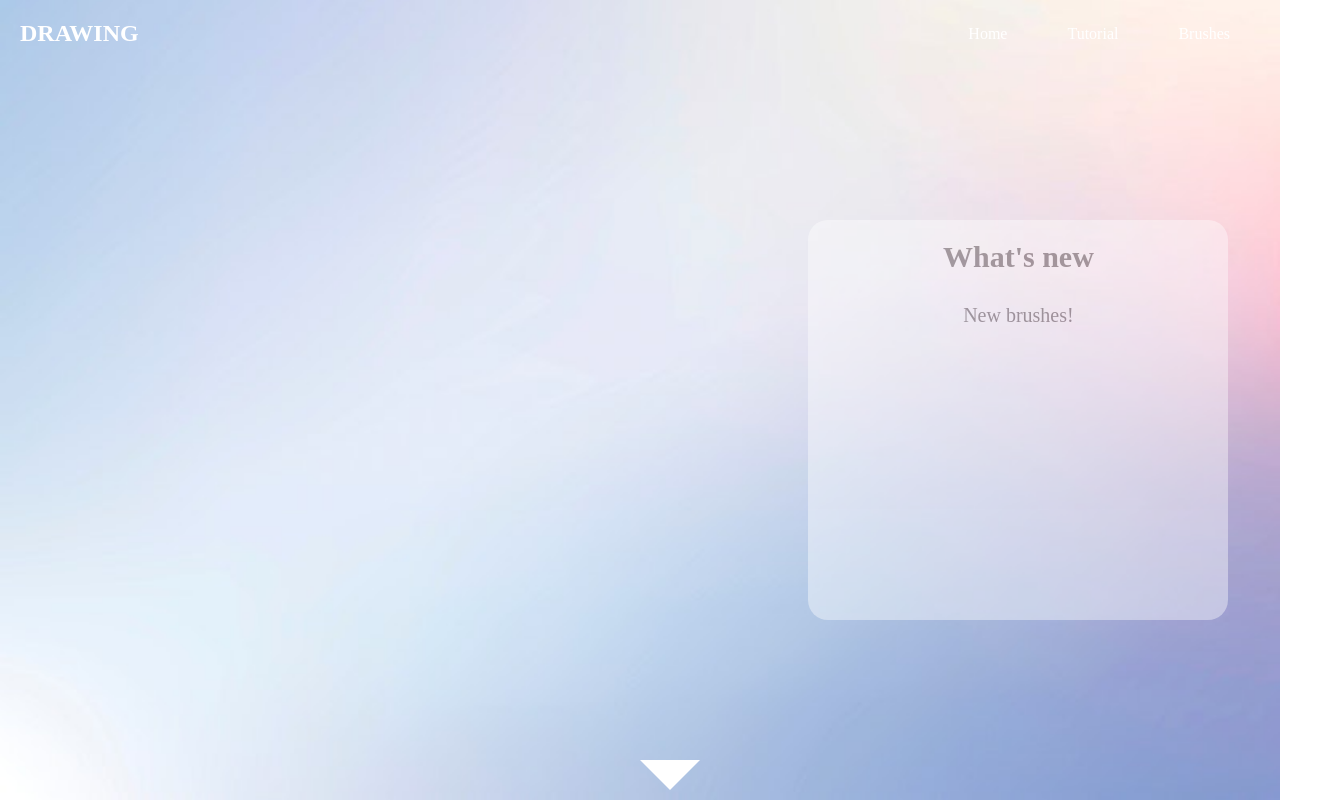
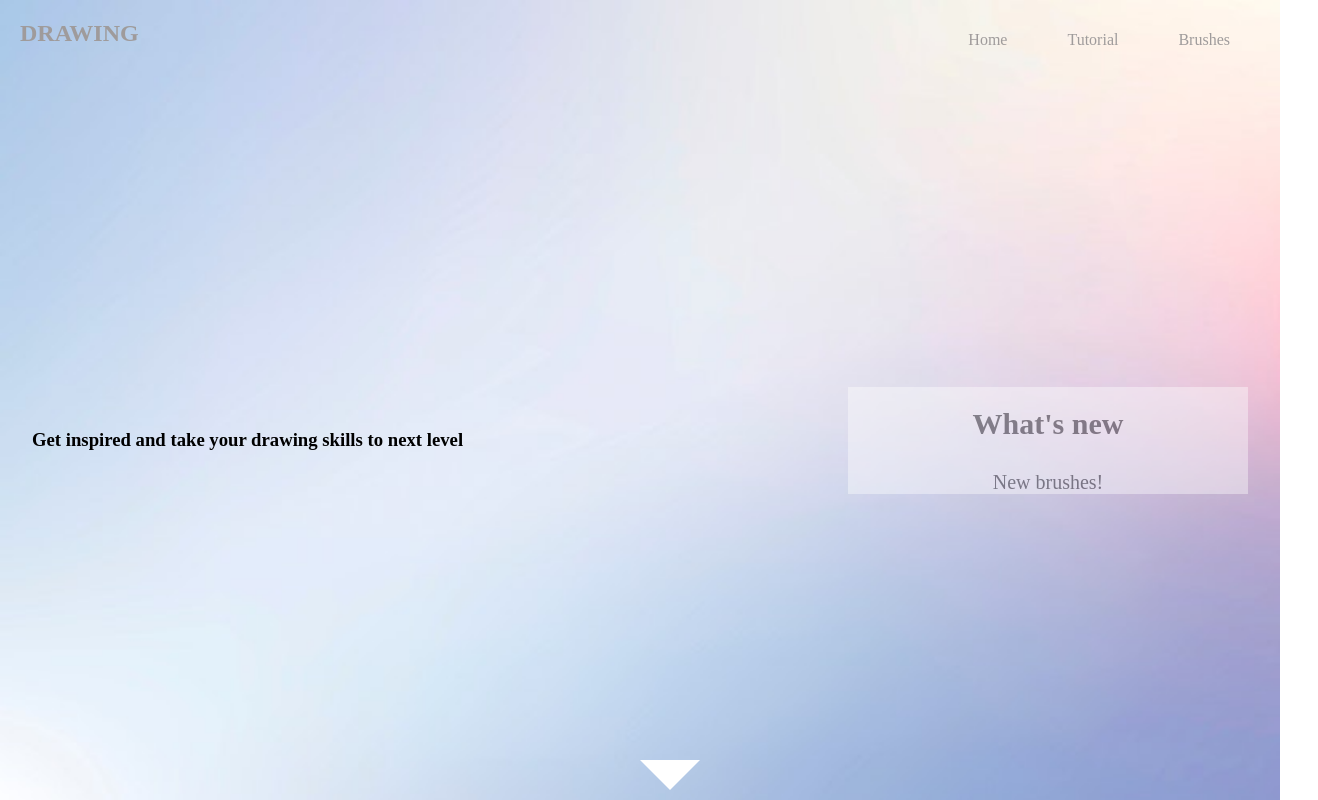
Before and after one commit to AgnesAhlman/technigo-precourse, a plain HTML site: page index.html in a window 1280 px wide. Shown: the top 800 px of the page, 1318 px wide, since content can reach past the window. Drawn offline with Linux system fonts and the light colour scheme.

Commit message:
use flexbox

```diff
--- a/index.html
+++ b/index.html
@@ -10,11 +10,8 @@
     <link rel="stylesheet" href="style.css" />
   </head>
   <body>
-
-
     <!--header-->
     <header>
-
       <!--navbar-->
       <nav class="navbar">
         <h1 class="logo">DRAWING</h1>
@@ -24,20 +21,18 @@
           <li><a href="#"></a>Brushes</li>
         </ul>
       </nav>
+
       <div class="container">
+        <div class="welcome-block">
+          <h3>Get inspired and take your drawing skills to next level</h3>
+        </div>
         <div class="text-block">
           <h4 class="my-text-header">What's new</h4>
           <p>New brushes!</p>
-
         </div>
-
-
-
-
-
-
       </div>
     </header>
+
     <div id="dialog1" class="triangle_down"></div>
     <!-- Events-->
     <section>
@@ -56,10 +51,5 @@
         </div>
       </div>
     </section>
-
-
-
-      </div>
-    </div>
   </body>
 </html>
--- a/style.css
+++ b/style.css
@@ -1,6 +1,5 @@
-
 /* take away margin*/
-*{
+* {
   margin: 0;
   padding: 0;
   box-sizing: border-box;
@@ -11,53 +10,52 @@ ul {
 
 /* Navbar */
 .navbar {
-  position: absolute;
-  top: 0;
-  left: 0;
   display: flex;
   width: 100%;
   justify-content: space-between;
+  height: 80px;
   padding: 20px;
-  color: rgb(255, 255, 255);
+  color: rgb(159, 155, 155);
 }
-.nav-links{
+.nav-links {
   display: flex;
   align-items: center;
-
-
 }
 
-.nav-links li{
+.nav-links li {
   margin: 0 30px;
-
 }
 
 header {
-  width: 100vw;
+  width: 100%;
   height: 100vh;
-  background-image: url('./img/background.jpeg');
-  background-position: bottom;
+  background-image: url("./img/background.jpeg");
   background-size: cover;
-  display: flex;
-  align-items: flex-end;
-  justify-content: center;
 }
-
-
-
 
 /* Container holding the box and the text */
 .container {
-  position: relative;
-  left: 53%;
-  bottom: 20%;
-
+  display: flex;
+  flex-direction: row;
+  align-items: center;
+  width: 100%;
+  justify-content: space-between;
+  padding: 0 32px;
+  min-height: calc(100vh - 80px);
 }
 
 /* what's new-box */
 .text-block {
-  position: absolute;
-  width: 420px;
+  display: flex;
+  flex-direction: column;
+  align-items: center;
+  justify-content: space-between;
+  background-color: rgb(255, 255, 255);
+  width: 100%;
+  max-width: 400px;
+  opacity: 0.4;
+
+  /* width: 420px;
   height: 400px;
   bottom: 20px;
   right: 90px;
@@ -66,54 +64,49 @@ header {
   padding-left: 20px;
   padding-right: 20px;
   padding-bottom: 70px;
-  border-radius: 20px;
-  opacity: 0.4;
+  border-radius: 20px; */
 }
 
-h4{
+h4 {
   font-size: 30px;
   text-align: center;
   padding-top: 20px;
 }
 
-p{
+p {
   font-size: 20px;
   padding-top: 30px;
   text-align: center;
 }
 
-
 /* events*/
-section{
+section {
   width: 100%;
   margin: 80px auto;
   /*background-color: rgb(165, 147, 181);*/
-
 }
 
-.row{
+.row {
   display: flex;
   align-items: center;
   width: 100%;
   justify-content: space-between;
 }
 
-.row .col img{
+.row .col img {
   width: 80%;
   margin-top: 20%;
   margin-bottom: 10%;
   margin-left: 10%;
 }
 
-img{
+img {
   opacity: 0.4;
 }
 
-img:hover{
-  opacity: 1.0;
+img:hover {
+  opacity: 1;
 }
-
-
 
 .triangle_down {
   width: 0;
@@ -123,11 +116,6 @@ img:hover{
   border-top: 30px solid #ffffff;
   font-size: 0;
   line-height: 0;
-  float: left;
   margin-left: 50%;
   margin-top: -40px;
-
-
-
-
 }
```
Lines whose indentation alone changed are shown as unchanged.
